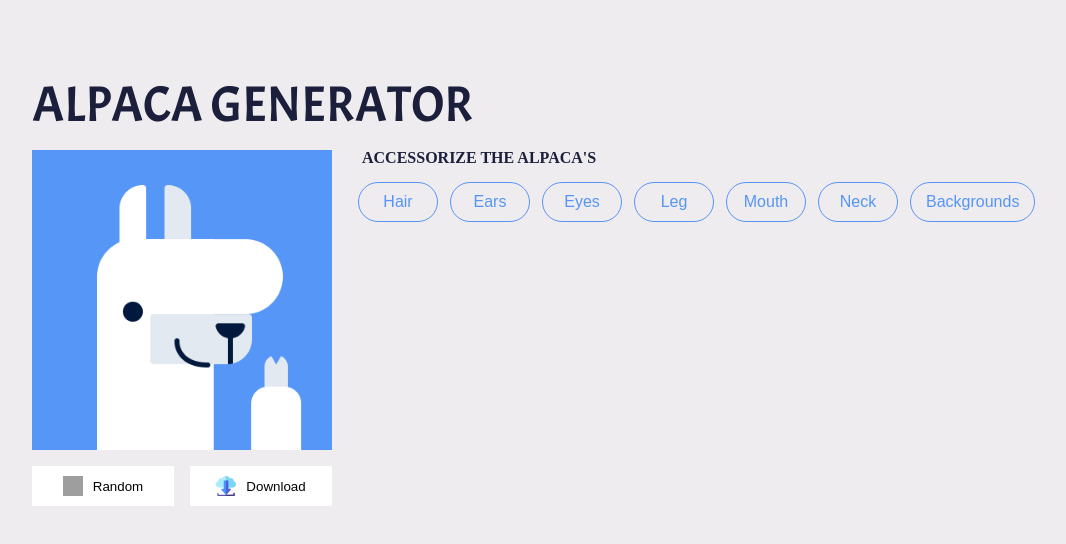
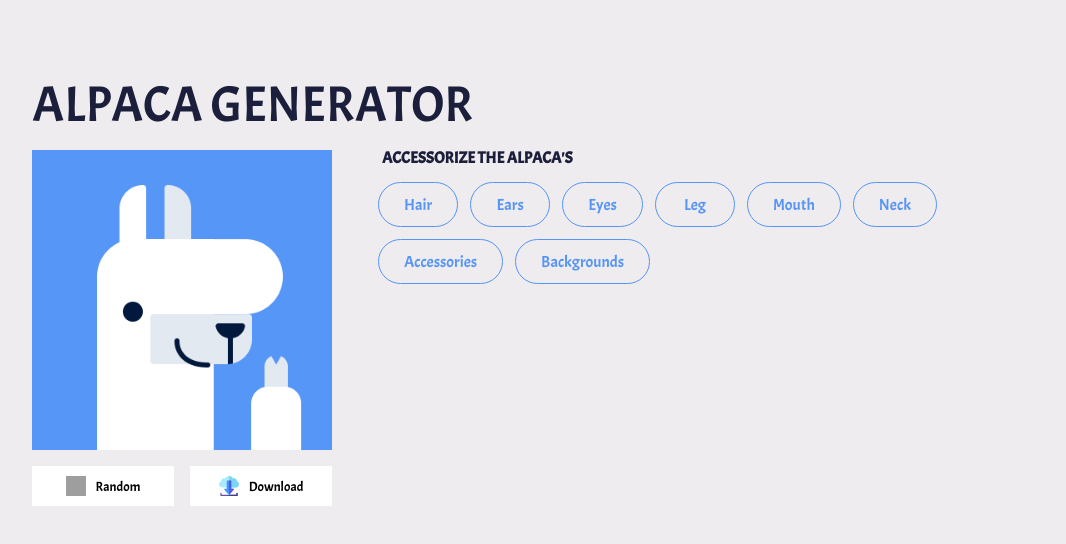
Before and after one commit to tinahung126/alpaca_image_generator, a Vue app: page / in a window 1280 px wide. Shown: the top 544 px of the page, without its empty margins (96-1162 px from the left). Built offline with nearby package versions, Linux system fonts and the light colour scheme; grey boxes are pictures that could not be loaded.

Commit message:
add random function

```diff
--- a/src/assets/scss/main.scss
+++ b/src/assets/scss/main.scss
@@ -12,7 +12,10 @@ $checked-blue: #00225a;
   color: $color;
   cursor: $cursor;
 }
+*{
+  font-family: 'Acme', sans-serif;
 
+}
 
 .container {
   margin: 0 auto;
@@ -22,9 +25,9 @@ $checked-blue: #00225a;
 .circle-btn{
   width: fit-content;
   min-width: 80px;
-  height: 40px;
+  height: 45px;
   margin: 6px;
-  padding: 10px 15px;
+  padding: 12px 25px;
   border-radius: 40px;
   background-color: transparent;
   color: $light-blue;
@@ -33,11 +36,11 @@ $checked-blue: #00225a;
   &:hover{
     color: $blue;
     border: 2px solid $blue;
+    transition: all 0.2s ease-in;
   }
   &.checked{
     background-color: $checked-blue;
     border: 1px solid $checked-blue;
     color: white;
-    transition: all 0.2s ease-in;
   }
 }
--- a/src/views/Home.vue
+++ b/src/views/Home.vue
@@ -53,6 +53,14 @@
                 alt="mouth"
               >
             </div>
+            <div class="interaction__left-content__image-wrapper__body__items">
+              <template v-if="alpacaStyle.Accessories && alpacaStyle.Accessories !=='default'">
+                <img
+                  :src="require(`./../assets/images/accessories/${ alpacaStyle.Accessories}.png`)"
+                  alt="Accessories"
+                >
+              </template>
+            </div>
           </div>
           <div class="interaction__left-content__image-wrapper__decoration" />
         </div>
@@ -105,7 +113,7 @@
               v-for="item in selected"
               :key="selected.indexOf(item)"
               :category="item"
-              :checked="selectedItem === item"
+              :checked="alpacaStyle[selectedCategory] === item"
               @after-selected="handleSelectedItem"
             />
           </div>
@@ -127,14 +135,15 @@ export default {
   },
   data () {
     return {
-      categories: ['Hair', 'Ears', 'Eyes', 'Leg', 'Mouth', 'Neck', 'Backgrounds'],
+      categories: ['Hair', 'Ears', 'Eyes', 'Leg', 'Mouth', 'Neck', 'Accessories', 'Backgrounds'],
       decorations: {
-        Hair: ['bang', 'curls', 'elegant', 'fancy', 'quiff', 'short'],
-        Ears: ['tilt-backward', 'tilt-forward'],
-        Eyes: ['angry', 'naughty', 'panda', 'smart', 'star'],
-        Leg: ['bubble-tea', 'cookie', 'game-console', 'tilt-backward', 'tilt-forward'],
-        Mouth: ['astonished', 'eating', 'laugh', 'tongue'],
-        Neck: ['bend-backward', 'bend-forward', 'thick'],
+        Hair: ['default', 'bang', 'curls', 'elegant', 'fancy', 'quiff', 'short'],
+        Ears: ['default', 'tilt-backward', 'tilt-forward'],
+        Eyes: ['default', 'angry', 'naughty', 'panda', 'smart', 'star'],
+        Leg: ['default', 'bubble-tea', 'cookie', 'game-console', 'tilt-backward', 'tilt-forward'],
+        Mouth: ['default', 'astonished', 'eating', 'laugh', 'tongue'],
+        Neck: ['default', 'bend-backward', 'bend-forward', 'thick'],
+        Accessories: ['default', 'earings', 'flower', 'glasses', 'headphone'],
         Backgrounds: []
       },
       selected: [],
@@ -148,6 +157,7 @@ export default {
         Leg: '',
         Mouth: '',
         Neck: '',
+        Accessories: '',
         Backgrounds: ''
       }
 
@@ -210,14 +220,13 @@ export default {
   padding: 20px;
 }
   h1{
-    font-family: 'Acme', sans-serif;
     @include text-style(50px, 500, $dark-blue);
     margin-bottom: 20px;
   }
   .interaction{
     display: flex;
     &__left-content{
-      margin-right: 20px;
+      margin-right: 40px;
       &__image-wrapper{
         width: 300px;
         height: 300px;
@@ -267,8 +276,13 @@ export default {
       }
     }
     &__select-wrapper__category{
+      &__item{
+        display: flex;
+            flex-wrap: wrap;
+
+      }
       &--selected{
-        margin-top: 10px;
+        margin-top: 16px;
       }
       &__title{
         @include text-style(16px, 600, $dark-blue);
```
